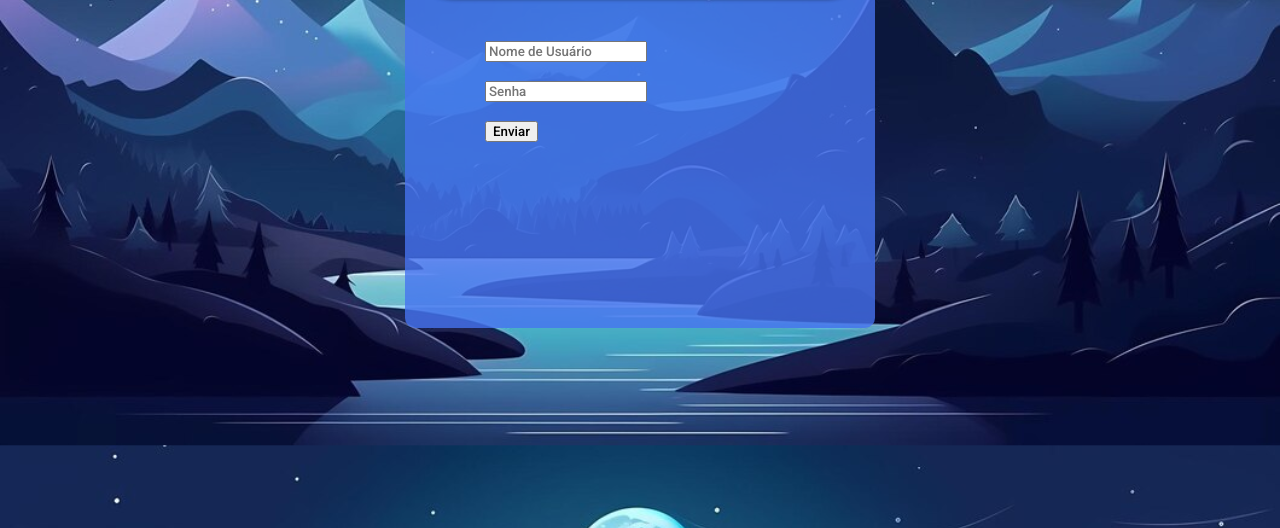
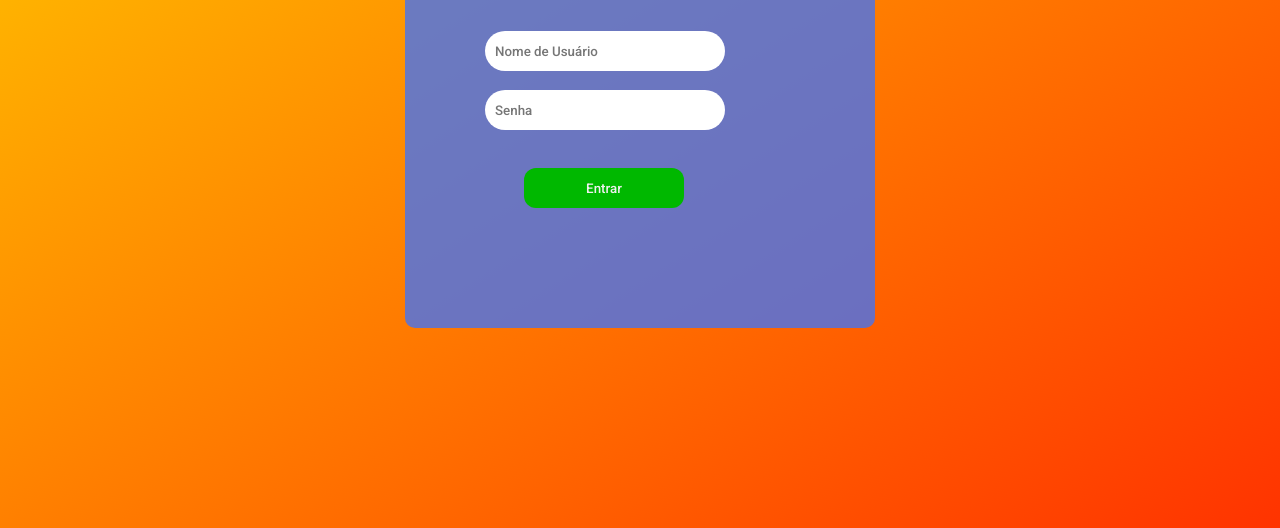
Before and after one commit to WallaceFelipe01/Portfolio, a plain HTML site: page index.html in a window 1280 px wide. Shown: the part 272-800 px from the top of the page. Drawn offline with Linux system fonts and the light colour scheme.

Commit message:
Commit de testes

```diff
--- a/index.html
+++ b/index.html
@@ -13,24 +13,40 @@
 
 </head>
 <body>
+
+    <!-- Conteudo da pagina atual-->
     <section class="content">
+
+        <!--Seta area para cabecalho da content-->
         <div class="cabecalho-diferente">
+
+            <!-- Header para cabecalho -->
         <header class="cabecalhoWin">
             <p>Login</p>
+
+            <!-- Encerra o header -->
         </header>
+
+        <!-- Encerra a area do cabecalho -->
         </div>
 
+
+        <!-- Espaco para login dentro do content -->
         <section id="esp-login">
+
             <form action="">
                 <input type="text" name="username" placeholder="Nome de Usuário">
                 <br><br>
                 <input type="password" name="password" placeholder="Senha">
-                <br><br>
-                <input type="submit" value="Enviar">
+                <br><br><br>
+                <input type="submit" value="Entrar">
+            </form>
 
-            </form>
+        <!-- Encerra espaco para login dentro do content -->
         </section>
 
+
+    <!-- Encerra conteudo da pagina -->
     </section>
 
 
--- a/styleGlobal.css
+++ b/styleGlobal.css
@@ -1,11 +1,21 @@
+ /* Estilo geral da pagina */
+
 *{
-    font-family: 'Roboto', sans-serif;
-    box-sizing: border-box;
+
+
+    font-family: 'Roboto', sans-serif; /* Define a fonte da pagina inteira */
+    box-sizing: border-box; /* Define tamanho total do conteudo da pagina */
 }
 
 body{
-    background-image: url('background.jpg');
-    background-size: cover;
+    /*background-image: url('background.jpg'); /* Define a imagem de fundo do body */
+    background-size: cover; /* Background cobre todo */
+    background: linear-gradient(to bottom right, #ffcc00, #ff3300);
+    height: 100vh;
+    margin: 0;
+    /* Caso deseje, adicione estilos para o texto para melhorar a legibilidade */
+    color: white;
+    padding-top: 40vh;
 }
 
 body, html {
@@ -14,18 +24,16 @@ body, html {
 }
 
 .content{
-    width: 470px; /* Defina a largura desejada para o elemento */
-    height: 50%; /* Defina a altura desejada para o elemento */
-    position: fixed; /* Usa position: fixed para centralizar na tela visível */
-    top: 50%; /* Move o elemento para 50% da altura da janela de visualização */
-    left: 50%; /* Move o elemento para 50% da largura da janela de visualização */
+    width: 470px; /* Defina a largura do content. */
+    height: 50%; /* Defina a altura do content */
+    position: absolute;
+    top: 50%; /* Move o content para 50% da altura da janela de visualização */
+    left: 50%; /* Move o content para 50% da largura da janela de visualização */
     transform: translate(-50%, -50%);
     border-radius: 10px; /* Adiciona um raio de borda de 10px */
     background-color: rgba(71, 116, 240, 0.8);
-    padding-top: 10px;
     align-items: flex-start;
     box-sizing: border-box;
-
 }
 
 .content .cabecalhoWin{
@@ -42,13 +50,51 @@ body, html {
     border-bottom-right-radius: 50px;
     background-color: rgba(90, 72, 240, 1);
     display:grid;
-
     box-shadow: 2px 2px 4px rgba(0, 0, 0, 0.3),
     -2px 2px 4px rgba(0, 0, 0, 0.3);
+
 }
 
 
 .content #esp-login{
     padding-top: 1.5rem;
     padding-left: 5rem;
+
 }
+
+
+.content #esp-login input[type="text"],
+.content #esp-login input[type="password"] {
+  width: 15rem; /* Largura desejada para os campos */
+  height: 2.5rem; /* Altura desejada para os campos */
+  border-radius: 3rem;
+  box-shadow: none; /* Remove qualquer sombra */
+  outline: none; /* Remove a linha de foco */
+  border: none; /* Remove a borda padrão */
+  padding-left: 10px;
+}
+
+
+input[type="submit"] {
+    /* Defina a cor de fundo desejada para o botão */
+    background-color: rgb(0, 184, 0);
+    color: rgb(240, 240, 240);
+    width: 10rem;
+    height: 2.5rem;
+    outline: none;
+    border-radius: 12px;
+    border: none;
+
+    margin-left: 10%;
+    margin-right: auto;
+    display: block;
+    position: relative;
+
+  }
+
+  @media screen and (min-height: 992px){
+    .content{
+        height: 20rem;
+
+    }
+}
```
Also changed, not shown: Degrade-Exemplo.jpg (added), degrade-dia.jpg (added).
